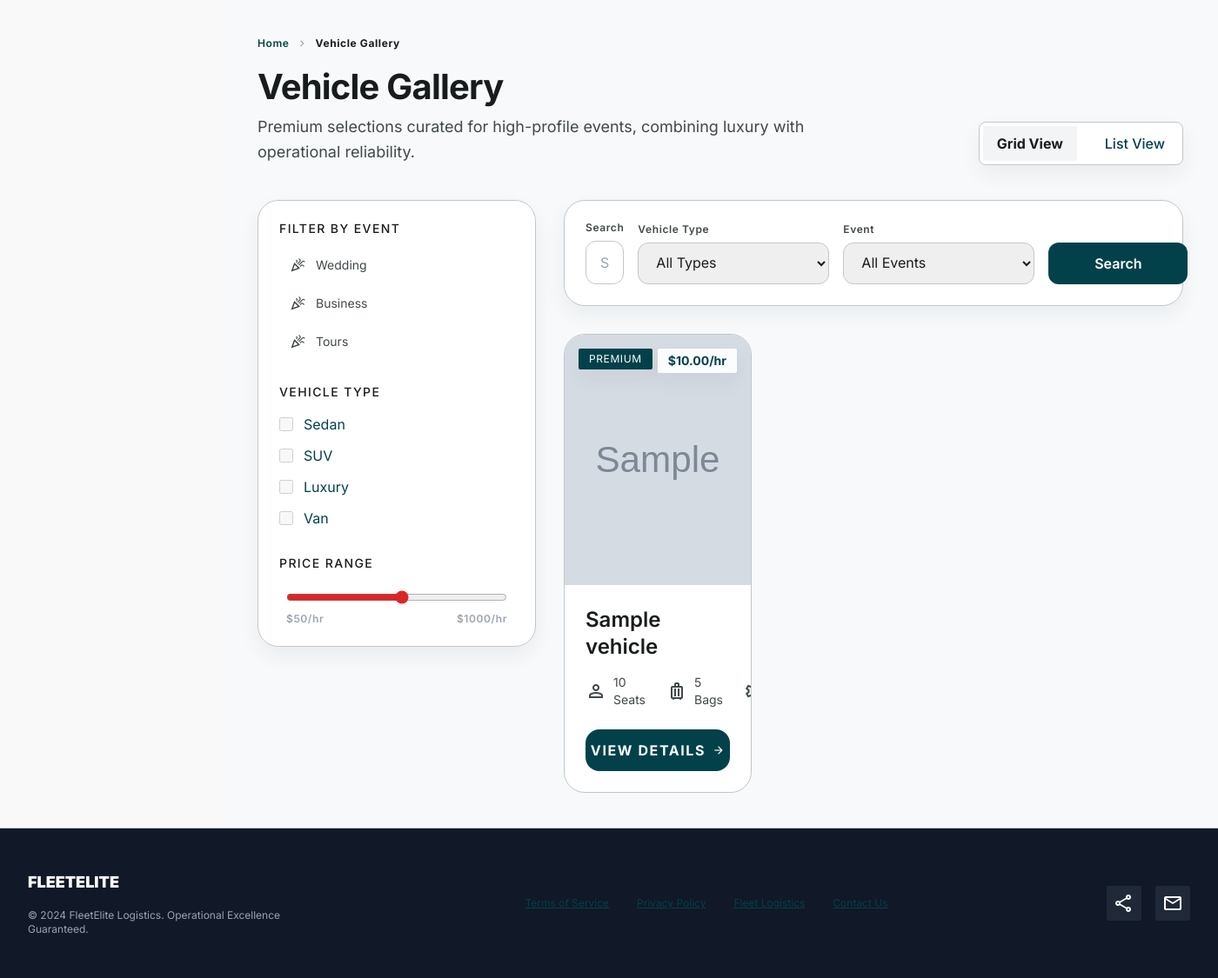
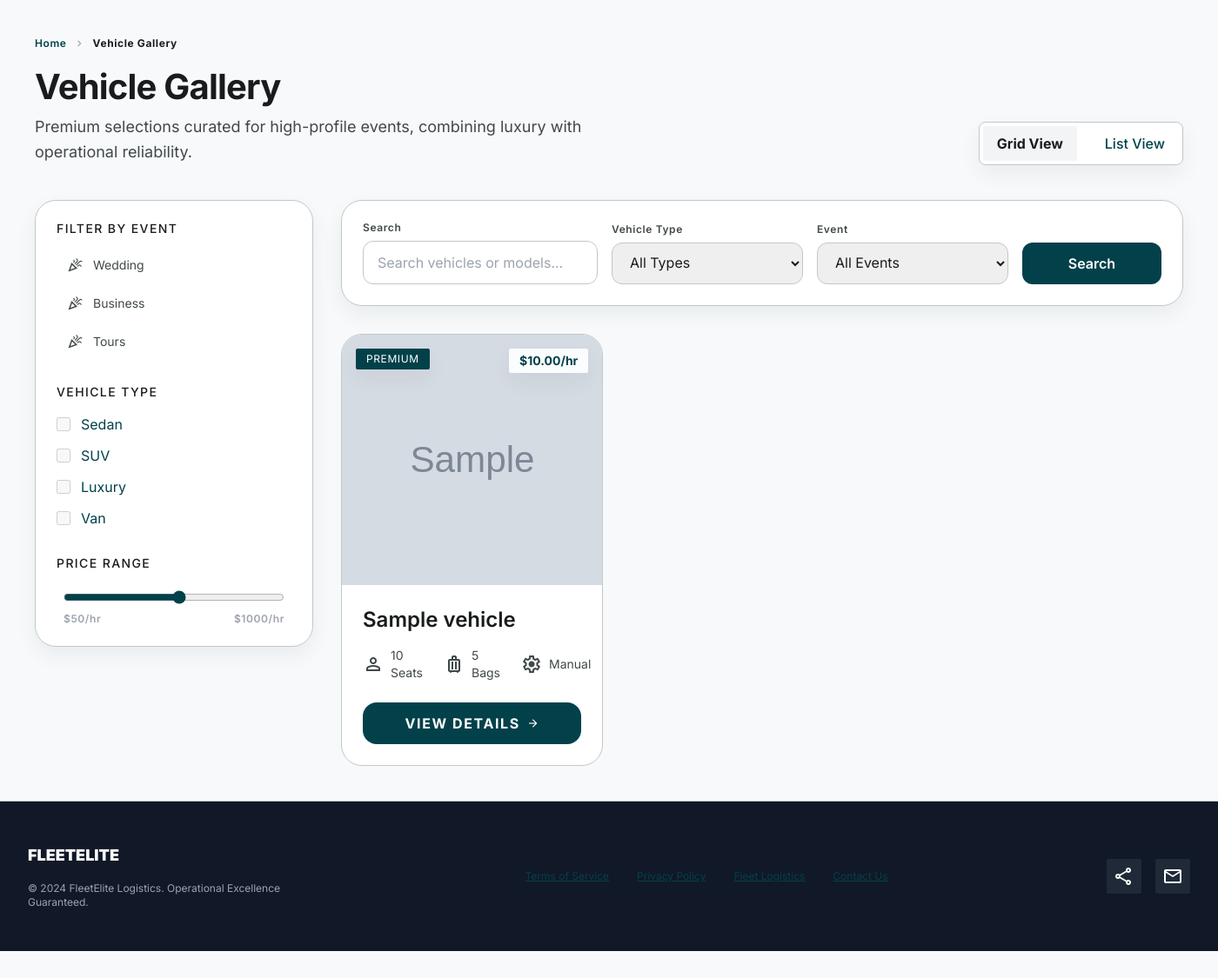
Before and after one commit to chathurangipathirana/Event-Based-Vehicle-Rental-Management-System-, a PHP site: page /public/vehicles.php in a window 1400 px wide. Shown: the whole page at 87% size. After the commit the page ends 1094 px from the top, so only its background shows below. Run offline with PHP 8.4, Linux system fonts and the light colour scheme; data comes from the database, SQL or seed files in the repository; tables that the repository leaves empty hold one stand-in row (values such as "Sample post"); grey boxes marked "Sample" are stand-in pictures.

Commit message:
fix layout and list&grid view button errors

```diff
--- a/user-site/public/vehicles.php
+++ b/user-site/public/vehicles.php
@@ -42,7 +42,7 @@ $stmtEvent = $pdo->query("SELECT * FROM event_types WHERE is_active = 1");
 $eventTypes = $stmtEvent->fetchAll();
 ?>
 
-<main class="flex-1 md:ml-64 bg-surface-bright min-h-screen">
+<main class="flex-1 bg-surface-bright min-h-screen">
     <div class="max-w-[1440px] mx-auto p-gutter lg:p-margin">
         <div class="mb-10">
             <nav class="flex items-center gap-2 text-label-sm text-gray-400 mb-4">
@@ -56,8 +56,8 @@ $eventTypes = $stmtEvent->fetchAll();
                     <p class="text-body-lg text-gray-500 max-w-2xl">Premium selections curated for high-profile events, combining luxury with operational reliability.</p>
                 </div>
                 <div class="flex items-center gap-4 bg-white p-1 rounded-lg border border-gray-200 shadow-sm">
-                    <button class="px-4 py-2 bg-gray-100 text-gray-900 font-bold rounded">Grid View</button>
-                    <button class="px-4 py-2 text-gray-500 hover:text-red-600 font-medium rounded">List View</button>
+                    <button id="grid-view-btn" class="px-4 py-2 bg-gray-100 text-gray-900 font-bold rounded">Grid View</button>
+                    <button id="list-view-btn" class="px-4 py-2 text-gray-500 hover:text-red-600 font-medium rounded">List View</button>
                 </div>
             </div>
         </div>
@@ -90,7 +90,7 @@ $eventTypes = $stmtEvent->fetchAll();
                 <div>
                     <h4 class="font-h3 text-label-md text-on-surface uppercase tracking-widest mb-4">Price Range</h4>
                     <div class="px-2">
-                        <input type="range" min="50" max="1000" step="50" class="w-full h-2 bg-gray-200 rounded-lg accent-red-600" />
+                        <input type="range" min="50" max="1000" step="50" class="w-full h-2 bg-gray-200 rounded-lg" style="accent-color: var(--primary);" />
                         <div class="flex justify-between mt-2 text-label-sm text-gray-400">
                             <span>$50/hr</span>
                             <span>$1000/hr</span>
@@ -128,10 +128,10 @@ $eventTypes = $stmtEvent->fetchAll();
                     </form>
                 </div>
 
-                <div class="grid grid-cols-1 md:grid-cols-2 xl:grid-cols-3 gap-8">
+                <div id="vehicles-container" class="grid grid-cols-1 md:grid-cols-2 xl:grid-cols-3 gap-8">
                     <?php foreach ($vehicles as $vehicle): ?>
-                        <div class="bg-white border border-gray-200 rounded-3xl overflow-hidden hover:shadow-xl transition-all duration-300 group">
-                            <div class="relative h-72 overflow-hidden">
+                        <div class="bg-white border border-gray-200 rounded-3xl overflow-hidden hover:shadow-xl transition-all duration-300 group flex flex-col vehicle-card">
+                            <div class="relative h-72 w-full overflow-hidden card-img-container flex-shrink-0">
                                 <?php if ($vehicle['image_url']): ?>
                                     <img src="<?php echo htmlspecialchars($vehicle['image_url']); ?>" alt="<?php echo htmlspecialchars($vehicle['name']); ?>" class="w-full h-full object-cover transition-transform duration-500 group-hover:scale-110" />
                                 <?php else: ?>
@@ -144,12 +144,14 @@ $eventTypes = $stmtEvent->fetchAll();
                                     $<?php echo number_format($vehicle['price_per_hour'], 2); ?>/hr
                                 </div>
                             </div>
-                            <div class="p-6">
-                                <h3 class="font-h2 text-h3 text-on-surface mb-4"><?php echo htmlspecialchars($vehicle['name']); ?></h3>
-                                <div class="flex items-center gap-6 mb-6 text-gray-500">
-                                    <div class="flex items-center gap-2"><span class="material-symbols-outlined">person</span><span class="text-sm"><?php echo $vehicle['capacity']; ?> Seats</span></div>
-                                    <div class="flex items-center gap-2"><span class="material-symbols-outlined">luggage</span><span class="text-sm"><?php echo min($vehicle['capacity'], 5); ?> Bags</span></div>
-                                    <div class="flex items-center gap-2"><span class="material-symbols-outlined">settings</span><span class="text-sm"><?php echo $vehicle['transmission']; ?></span></div>
+                            <div class="p-6 flex-1 flex flex-col justify-between">
+                                <div>
+                                    <h3 class="font-h2 text-h3 text-on-surface mb-4"><?php echo htmlspecialchars($vehicle['name']); ?></h3>
+                                    <div class="flex items-center gap-6 mb-6 text-gray-500">
+                                        <div class="flex items-center gap-2"><span class="material-symbols-outlined">person</span><span class="text-sm"><?php echo $vehicle['capacity']; ?> Seats</span></div>
+                                        <div class="flex items-center gap-2"><span class="material-symbols-outlined">luggage</span><span class="text-sm"><?php echo min($vehicle['capacity'], 5); ?> Bags</span></div>
+                                        <div class="flex items-center gap-2"><span class="material-symbols-outlined">settings</span><span class="text-sm"><?php echo $vehicle['transmission']; ?></span></div>
+                                    </div>
                                 </div>
                                 <a href="booking.php?vehicle=<?php echo $vehicle['id']; ?>" class="w-full inline-flex items-center justify-center gap-2 py-3 bg-red-600 text-white rounded-2xl font-bold uppercase tracking-widest hover:bg-red-700 transition">View Details <span class="material-symbols-outlined text-sm">arrow_forward</span></a>
                             </div>
@@ -166,6 +168,67 @@ $eventTypes = $stmtEvent->fetchAll();
             </section>
         </div>
     </div>
+
+    <script>
+    document.addEventListener('DOMContentLoaded', () => {
+        const gridBtn = document.getElementById('grid-view-btn');
+        const listBtn = document.getElementById('list-view-btn');
+        const container = document.getElementById('vehicles-container');
+
+        if (gridBtn && listBtn && container) {
+            const cards = container.querySelectorAll('.vehicle-card');
+            const images = container.querySelectorAll('.card-img-container');
+
+            listBtn.addEventListener('click', () => {
+                // Update active/inactive button styling
+                listBtn.classList.add('bg-gray-100', 'text-gray-900', 'font-bold');
+                listBtn.classList.remove('text-gray-500', 'hover:text-red-600', 'font-medium');
+                gridBtn.classList.remove('bg-gray-100', 'text-gray-900', 'font-bold');
+                gridBtn.classList.add('text-gray-500', 'hover:text-red-600', 'font-medium');
+
+                // Adjust container layout
+                container.classList.remove('grid-cols-1', 'md:grid-cols-2', 'xl:grid-cols-3', 'gap-8');
+                container.classList.add('grid-cols-1', 'gap-6');
+
+                // Adjust cards layout
+                cards.forEach(card => {
+                    card.classList.remove('flex-col');
+                    card.classList.add('md:flex-row');
+                });
+
+                // Adjust images sizing
+                images.forEach(img => {
+                    img.classList.remove('h-72', 'w-full');
+                    img.classList.add('h-72', 'md:h-auto', 'md:w-80', 'w-full');
+                });
+            });
+
+            gridBtn.addEventListener('click', () => {
+                // Update active/inactive button styling
+                gridBtn.classList.add('bg-gray-100', 'text-gray-900', 'font-bold');
+                gridBtn.classList.remove('text-gray-500', 'hover:text-red-600', 'font-medium');
+                listBtn.classList.remove('bg-gray-100', 'text-gray-900', 'font-bold');
+                listBtn.classList.add('text-gray-500', 'hover:text-red-600', 'font-medium');
+
+                // Adjust container layout
+                container.classList.remove('grid-cols-1', 'gap-6');
+                container.classList.add('grid-cols-1', 'md:grid-cols-2', 'xl:grid-cols-3', 'gap-8');
+
+                // Adjust cards layout
+                cards.forEach(card => {
+                    card.classList.remove('md:flex-row');
+                    card.classList.add('flex-col');
+                });
+
+                // Adjust images sizing
+                images.forEach(img => {
+                    img.classList.remove('h-72', 'md:h-auto', 'md:w-80', 'w-full');
+                    img.classList.add('h-72', 'w-full');
+                });
+            });
+        }
+    });
+    </script>
 </main>
 
 <?php require_once '../includes/footer.php'; ?>
```
Also changed, not shown: migrate.php (added), user-site/public/assets/js/vehicles.js (added), user-site/public/payment.php (added).
